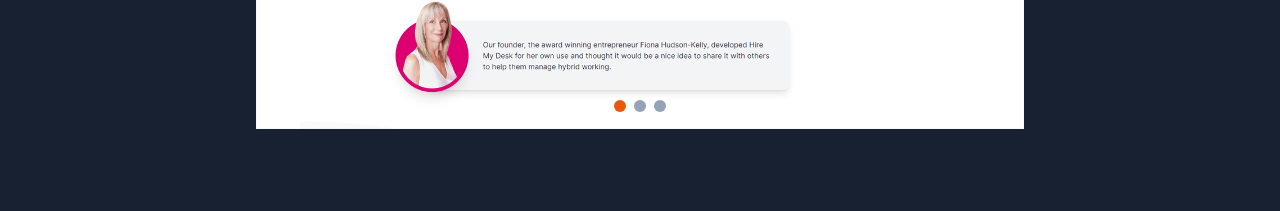
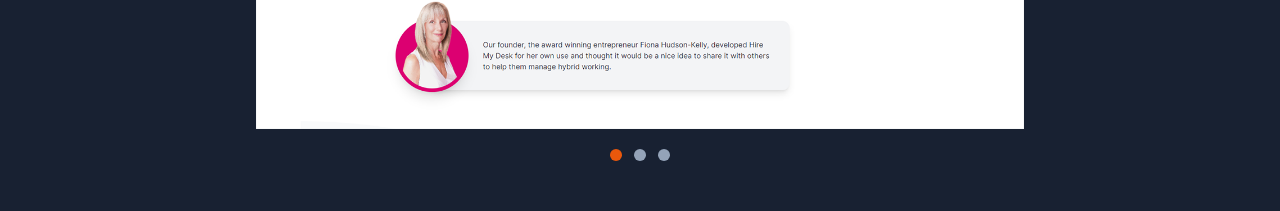
Before and after one commit to MarcinPultorak/LetBeFound, a Next.js app: page / in a window 1280 px wide. Shown: the part 6703-6914 px from the top of the page. Built offline with nearby package versions, Linux system fonts and the light colour scheme.

Commit message:
Carousel finish

```diff
--- a/src/components/feature/OurProjects.tsx
+++ b/src/components/feature/OurProjects.tsx
@@ -1,4 +1,4 @@
-import { FC } from "react";
+import { FC, useState } from "react";
 import Image from "next/image";
 import Link from "next/link";
 import { Carousel } from "react-responsive-carousel";
@@ -6,6 +6,8 @@
 import cx from "classnames";
 
 const OurProjects: FC = () => {
+  const [currentSlide, setCurrentSlide] = useState<number>(0);
+
   const carouselData = [
     {
       image: "hire-my-desk",
@@ -21,6 +23,10 @@
     },
   ];
 
+  const updateSlide = (index: number) => {
+    setCurrentSlide(index);
+  };
+
   return (
     <section
       id={"Nasze realizacje"}
@@ -32,26 +38,15 @@
         </h2>
 
         <Carousel
+          selectedItem={currentSlide}
+          onChange={updateSlide}
           infiniteLoop
-          renderIndicator={(onClickHandler, isSelected, index, label) => {
-            return (
-              <div
-                className={cx(
-                  "w-3 h-3 rounded-full inline-block mx-1",
-                  isSelected ? "bg-orange-600" : "bg-slate-400"
-                )}
-                onClick={onClickHandler}
-                onKeyDown={onClickHandler}
-                key={index}
-                role="button"
-                tabIndex={0}
-              ></div>
-            );
-          }}
+          showIndicators={false}
+          showThumbs={false}
           className="mt-10 max-w-3xl mx-auto"
         >
           {carouselData.map((item) => (
-            <Link href={item.link} key={item.image}>
+            <Link href={item.link} key={item.image} target="_blank">
               <div>
                 <Image
                   src={`/images/${item.image}.png`}
@@ -63,6 +58,18 @@
             </Link>
           ))}
         </Carousel>
+        <div className="flex space-x-3 w-full justify-center mt-5">
+          {carouselData.map((_, index) => (
+            <button
+              key={index}
+              className={cx(
+                "h-3 w-3 rounded-full",
+                currentSlide == index ? "bg-orange-600" : "bg-slate-400"
+              )}
+              onClick={() => updateSlide(index)}
+            />
+          ))}
+        </div>
       </div>
     </section>
   );
```
